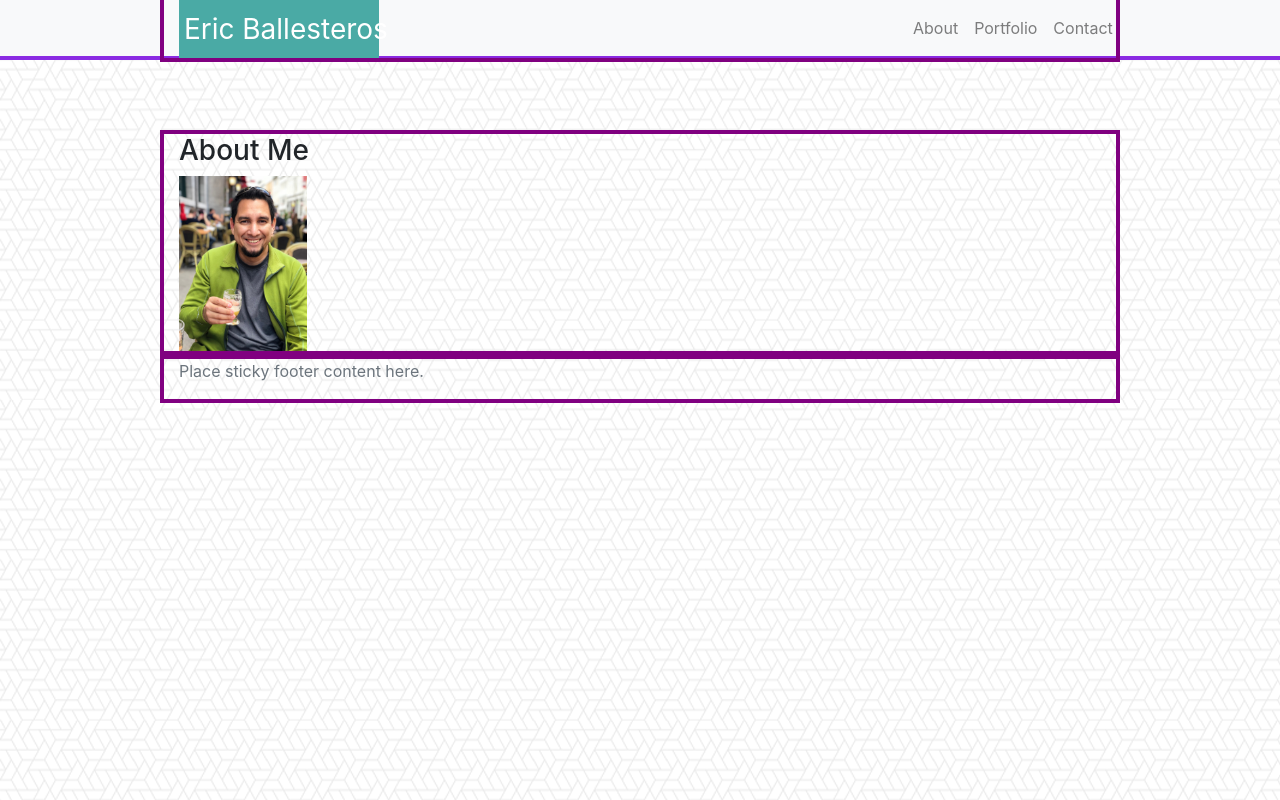
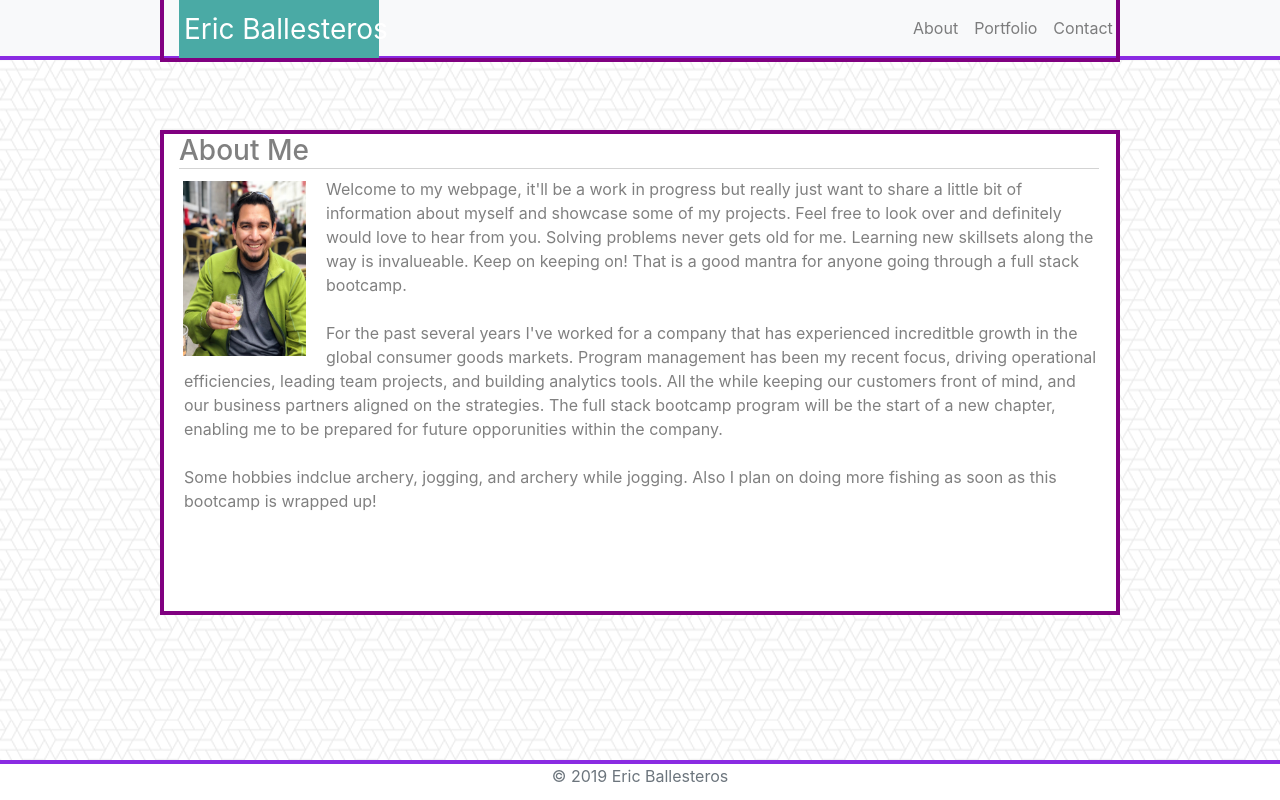
Before and after one commit to magleveleven/Bootstrap-Portfolio, a plain HTML site: page index.html in a window 1280 px wide. Drawn offline with nearby package versions, Linux system fonts and the light colour scheme.

Commit message:
completd index file with rough borders

```diff
--- a/assets/css/style.css
+++ b/assets/css/style.css
@@ -26,24 +26,49 @@
 
 .mid-content-container-1 {
     margin-top: 70px;
+    height: 485px;
+    background-color: white;
 }
 
-.footerCont {
-    padding: 0px;
-    border-top-style: solid;
-    border-color: blueviolet;
-    border-width: 4px;
-    position : absolute;
-    bottom : 0;
-    height : 40px;
-    text-align: center;
-    background-color: white;
-    margin-bottom: 100px;
+.sub-header {
+    width: 920px;
+    border-bottom-style: solid;
+    border-bottom-color: lightgray;
+    border-bottom-width: 1px;
+    margin-right: 5px;
 }
 
+h3 {
+    color: grey;
+}
+
+#eb  {
+    float: left;
+    margin: 4px;
+    padding-right: 5px;
+    margin-right: 15px;
+}
+
+#introwords {
+    color: grey;
+    padding-left: 5px;
+}
 .container {
     border-style: solid;
     border-color: purple;
     border-width: 4px;
     width: 960px;
 }
+
+.footCont {
+    border-top-style: solid;
+    border-color: blueviolet;
+    border-width: 4px;
+    position : absolute;
+    height : 40px;
+    text-align: center;
+    background-color: white;
+    width: 100%;
+    bottom: 0px;
+    margin-right:0px;
+}
--- a/index.html
+++ b/index.html
@@ -50,9 +50,12 @@
 
     <div class="eb-image">
         <img id="eb" src="assets/images/eb_montreal_lq.jpg" width="128" height="175" alt="Eric in Montreal">
-    </div>
+          <p id="introwords">Welcome to my webpage, it'll be a work in progress but really just want to share a little bit of information about myself and showcase some of my projects. Feel free to look over and definitely would love to hear from you. Solving problems never gets old for me. Learning new skillsets along the way is invalueable. Keep on keeping on! That is a good mantra for anyone going through a full stack bootcamp.
 
-
+          <br></br>For the past several years I've worked for a company that has experienced increditble growth in the global consumer goods markets. Program management has been my recent focus, driving operational efficiencies, leading team projects, and building analytics tools. All the while keeping our customers front of mind, and our business partners aligned on the strategies. The full stack bootcamp program will be the start of a new chapter, enabling me to be prepared for future opporunities within the company.
+          <br></br>Some hobbies indclue archery, jogging, and archery while jogging.  Also I plan on doing more fishing as soon as this bootcamp is wrapped up!
+          </p>
+      </div>
     </div>
 
 
@@ -61,8 +64,8 @@
 
 </body>
 <footer>
-        <div class="container footCont">
-          <p class="text-muted">Place sticky footer content here.</p>
+        <div class="footCont">
+          <p class="text-muted">&copy 2019 Eric Ballesteros</p>
         </div>
       </footer>
 
```
